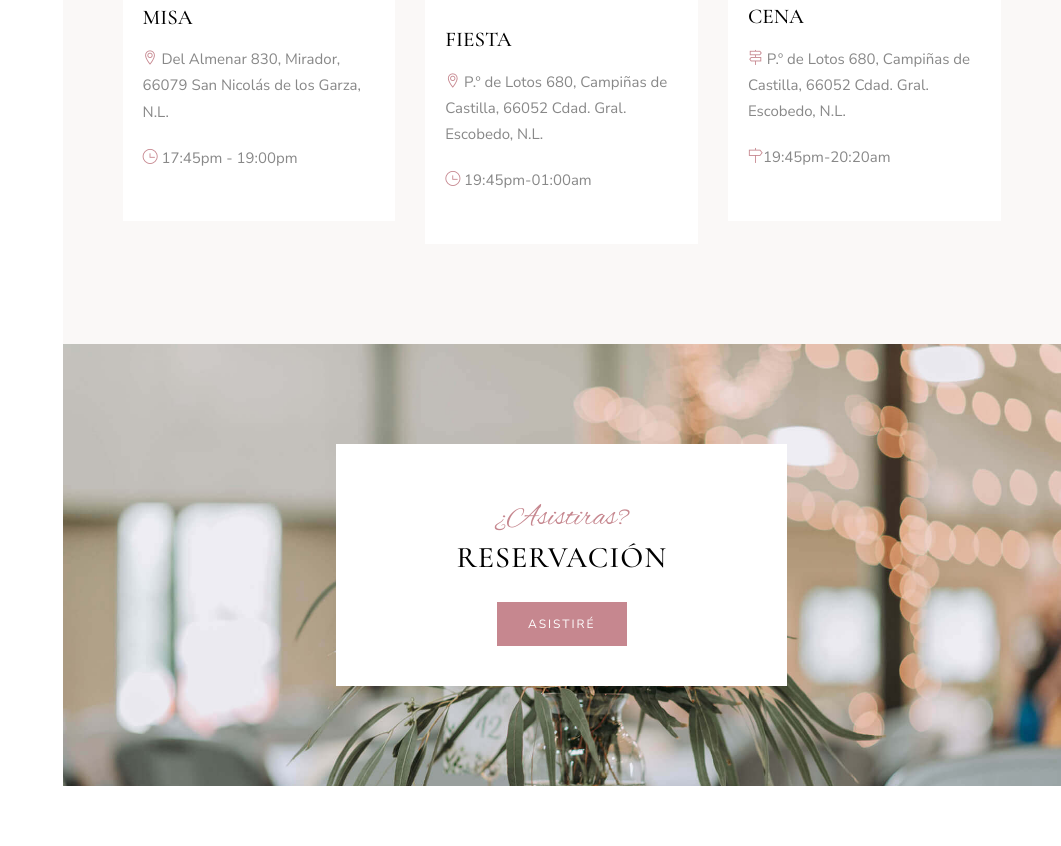
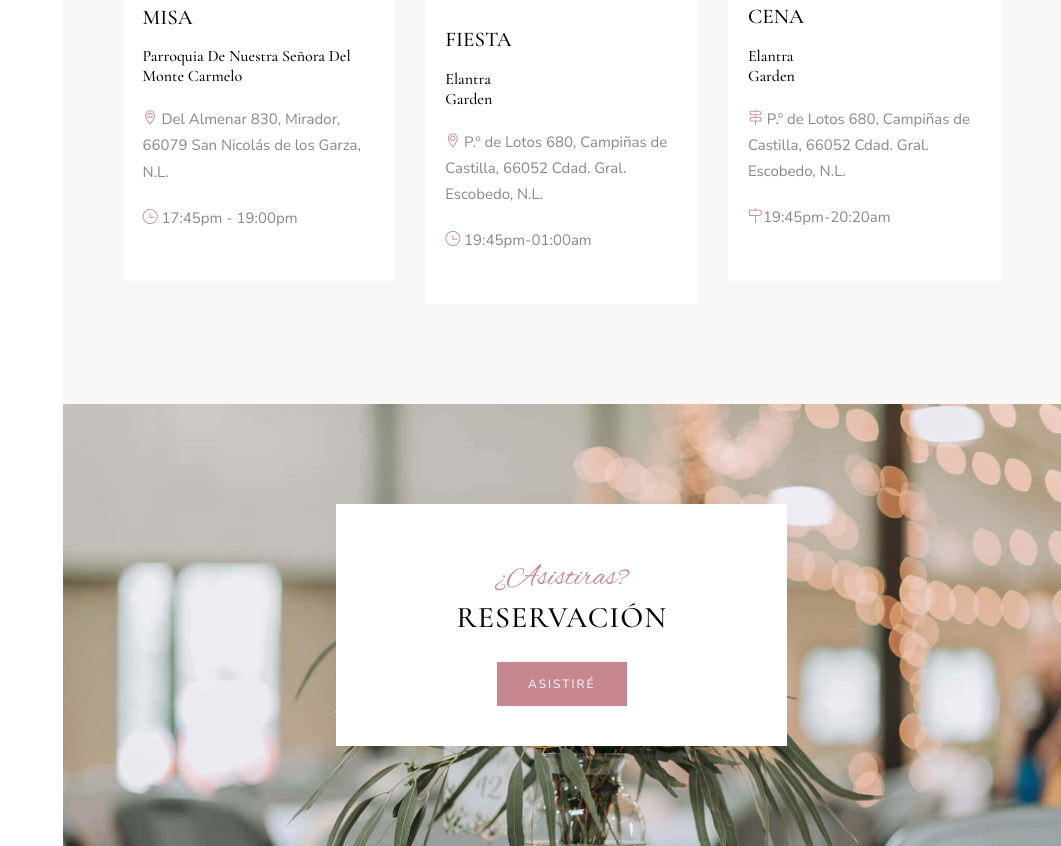
Before and after one commit to luisdavidog/abigail-y-ramon, a plain HTML site: page index.html in a window 1280 px wide. Shown: the part 5546-6392 px from the top of the page, without its empty margins (219-1280 px from the left). Drawn offline with nearby package versions, Linux system fonts and the light colour scheme.

Commit message:
cambio en texto

```diff
--- a/index.html
+++ b/index.html
@@ -300,6 +300,7 @@
                                     <div class="whenwhere-img"> <img src="images/floral-3592286_640.jpg" alt=""></div>
                                     <div class="content">
                                         <h5>Misa</h5>
+                                        <h6 style="text-transform: capitalize;">Parroquia de nuestra señora del monte Carmelo</h6>
                                         <p><i class="ti-location-pin"></i> Del Almenar 830, Mirador, 66079 San Nicolás de los Garza, N.L.</p>
                                         <p><i class="ti-time"></i> <span>17:45pm - 19:00pm</span></p>
                                     </div>
@@ -308,6 +309,7 @@
                                     <div class="whenwhere-img"> <img src="images/al-elmes-ULHxWq8reao-unsplash.jpg" alt=""></div>
                                     <div class="content">
                                         <h5>Fiesta</h5>
+                                        <h6>Elantra <br>Garden</h6>
                                         <p><i class="ti-location-pin"></i> P.º de Lotos 680, Campiñas de Castilla, 66052 Cdad. Gral. Escobedo, N.L.</p>
                                         <p><i class="ti-time"></i> <span>19:45pm-01:00am</span></p>
                                     </div>
@@ -316,6 +318,7 @@
                                     <div class="whenwhere-img"> <img src="images/whenwhere/1.jpg" alt=""></div>
                                     <div class="content">
                                         <h5>Cena</h5>
+                                        <h6>Elantra <br> Garden</h6>
                                         <p><i class="ti-direction-alt"></i> P.º de Lotos 680, Campiñas de Castilla, 66052 Cdad. Gral. Escobedo, N.L.</p>
                                         <p><i class="ti-direction"></i>19:45pm-20:20am</p>
                                     </div>
```
